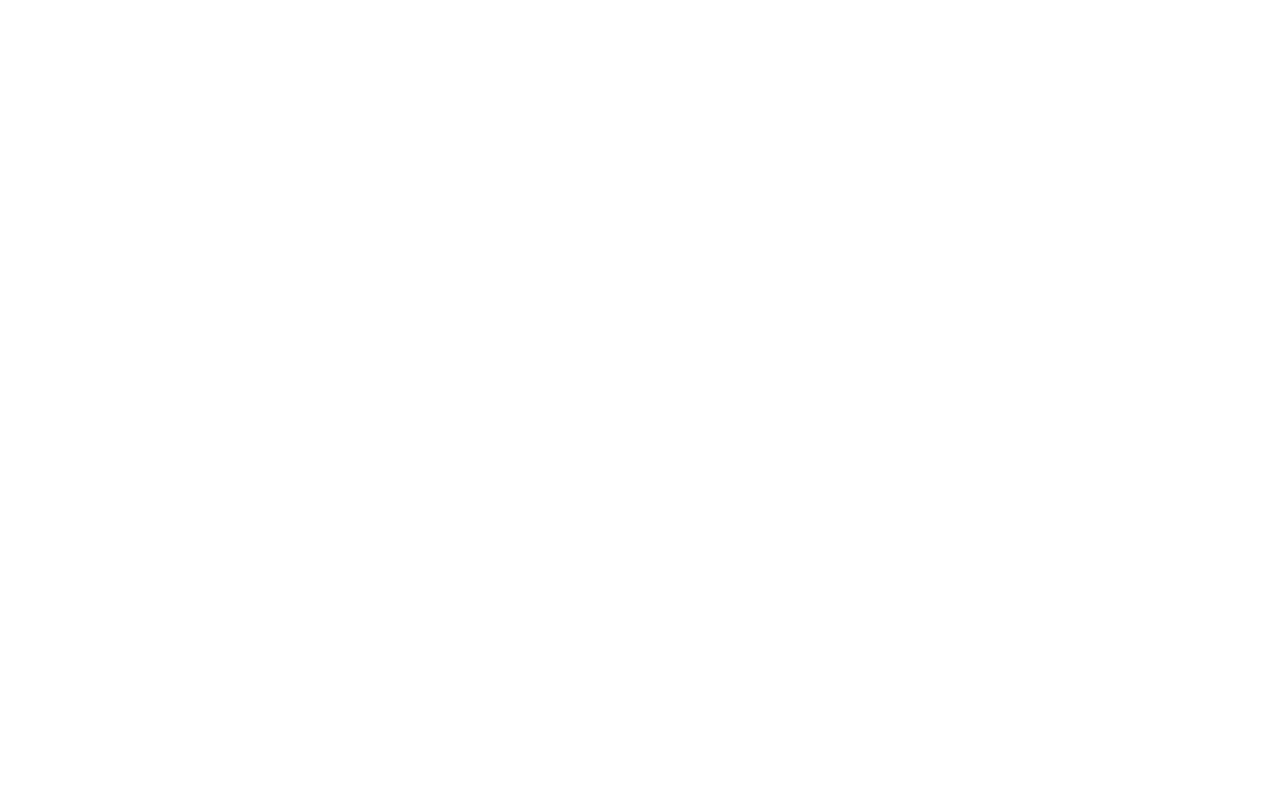
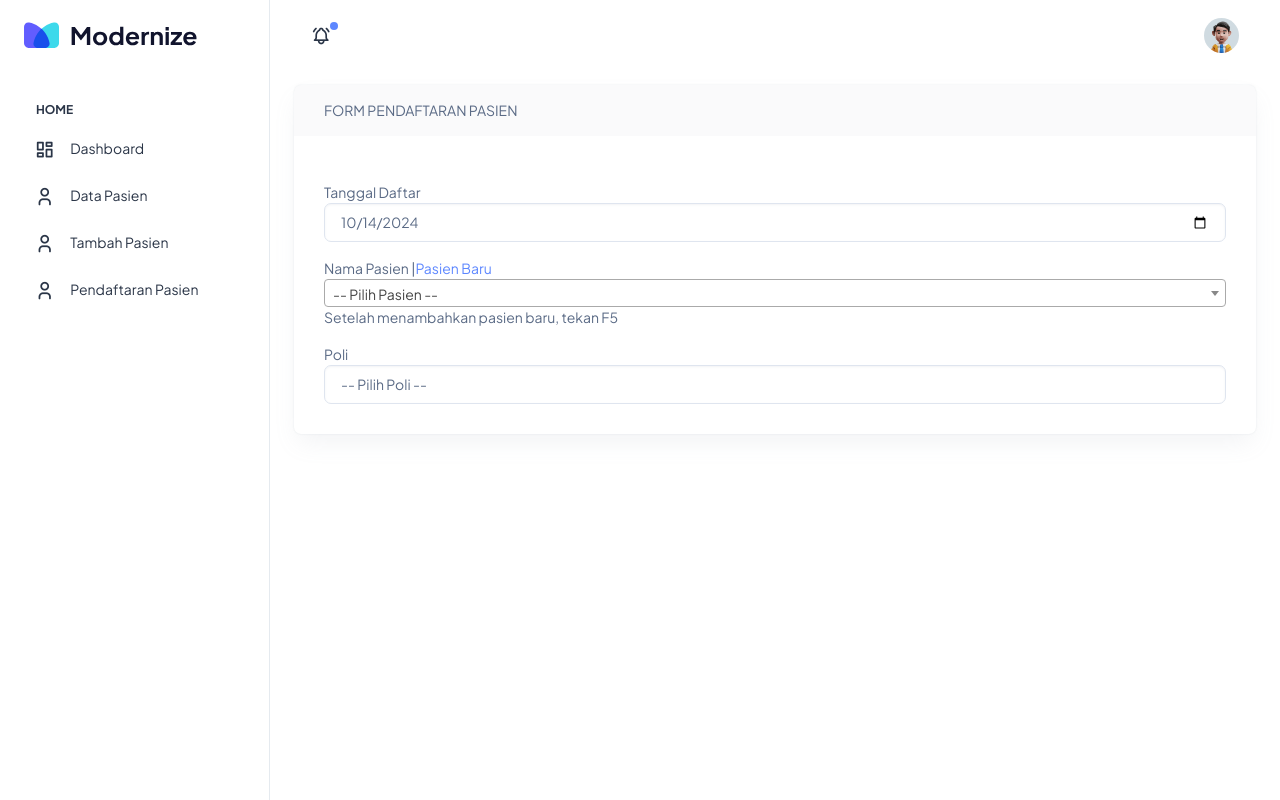
Before and after one commit to RestianaPratiwi/klinikmedikaprima, a Laravel app: page /daftar/create in a window 1280 px wide. Before the commit the page is empty. Run offline with Laravel 12, Linux system fonts and the light colour scheme; the visitor is signed in with stand-in values (Sample User, id 1); data that the repository does not hold is empty; parts of the project's set-up code (start-up, migrations or seed data) failed here and were passed over; some libraries are stand-ins or nearby versions.

Commit message:
daftarcreate

```diff
--- a/app/Http/Controllers/DaftarController.php
+++ b/app/Http/Controllers/DaftarController.php
@@ -22,7 +22,15 @@
      */
     public function create()
     {
-        //
+        $data['listPasien'] = \App\Models\Pasien::orderBy('nama', 'asc')->get();
+        $data['listPoli'] = [
+            'Poli Umum' => 'Poli Umum',
+            'Poli Gigi' => 'Poli Gigi',
+            'Poli Kandungan' => 'Poli Kandungan',
+            'Poli Anak' => 'Poli Anak',
+            'Poli Mata' => 'Poli Mata',
+        ];
+        return view('daftar_create', $data);
     }
 
     /**
--- /dev/null
+++ b/resources/views/daftar_create.blade.php
@@ -0,0 +1,48 @@
+@extends('layouts.app_modern',['title'=>'Pendaftaran Pasien'])
+@section('content')
+    <div class="card">
+        <div class="card-header">
+             FORM PENDAFTARAN PASIEN
+        </div>
+    <div class="card-body">
+        <form action="/daftar" method="POST">
+        @csrf
+        <div class="form-group mt-3">
+            <label for="tanggal_daftar">Tanggal Daftar</label>
+            <input type="date" name="tanggal_daftar" class="form-control"
+                value="{{ old('tanggal_daftar') ?? date('Y-m-d') }}">
+            <span class="text-danger">{{ $errors->first('tanggal_daftar') }}</span>
+        </div>
+        <div class="form-group mt-3">
+            <label for="pasien_id">Nama Pasien
+                |<a href="/pasien/create" target="blank">Pasien Baru</a>
+            </label>
+            <select name="pasien_id" class="form-control select2">
+                <option value="">-- Pilih Pasien --</option>
+                @foreach ($listPasien as $item)
+                    <option value="{{ $item->id }}" @selected(old('pasien_id') == $item->id)>
+                        {{ $item->no_pasien }} - {{ $item->nama }}
+                    </option>
+                @endforeach
+            </select>
+            <span class="text-danger">{{ $errors->first('pasien_id') }}</span>
+            <div>
+                Setelah menambahkan pasien baru, tekan F5
+            </div>
+        </div>
+        <div class="form-group mt-3">
+            <label for="poli">Poli</label>
+            <select name="poli" class="form-control">
+                <option value="">-- Pilih Poli --</option>
+                @foreach ($listPoli as $key => $val)
+                    <option value="{{ $key }}" @selected(old('poli') == $key)>{{ $val }}
+                    </option>
+                @endforeach
+            </select>
+                <span class="text-danger">{{ $errors->first('poli') }}</span>
+        </div>
+
+        </form>
+    </div>
+</div>
+@endsection
--- a/resources/views/layouts/app_modern.blade.php
+++ b/resources/views/layouts/app_modern.blade.php
@@ -7,6 +7,7 @@
   <title>Modernize Free</title>
   <link rel="shortcut icon" type="image/png" href="/modern/src/assets/images/logos/favicon.png" />
   <link rel="stylesheet" href="/modern/src/assets/css/styles.min.css" />
+
 </head>
 
 <body>
@@ -128,10 +129,17 @@
     </div>
   </div>
   <script src="/modern/src/assets/libs/jquery/dist/jquery.min.js"></script>
+  <link href="https://cdn.jsdelivr.net/npm/select2@4.1.0-rc.0/dist/css/select2.min.css" rel="stylesheet" />
+  <script src="https://cdn.jsdelivr.net/npm/select2@4.1.0-rc.0/dist/js/select2.min.js"></script>
   <script src="/modern/src/assets/libs/bootstrap/dist/js/bootstrap.bundle.min.js"></script>
   <script src="/modern/src/assets/js/sidebarmenu.js"></script>
   <script src="/modern/src/assets/js/app.min.js"></script>
   <script src="/modern/src/assets/libs/simplebar/dist/simplebar.js"></script>
 </body>
+  <script>
+      $(document).ready(function () {
+        $('.select2').select2();
+      });
+  </script>
 
 </html>
```
